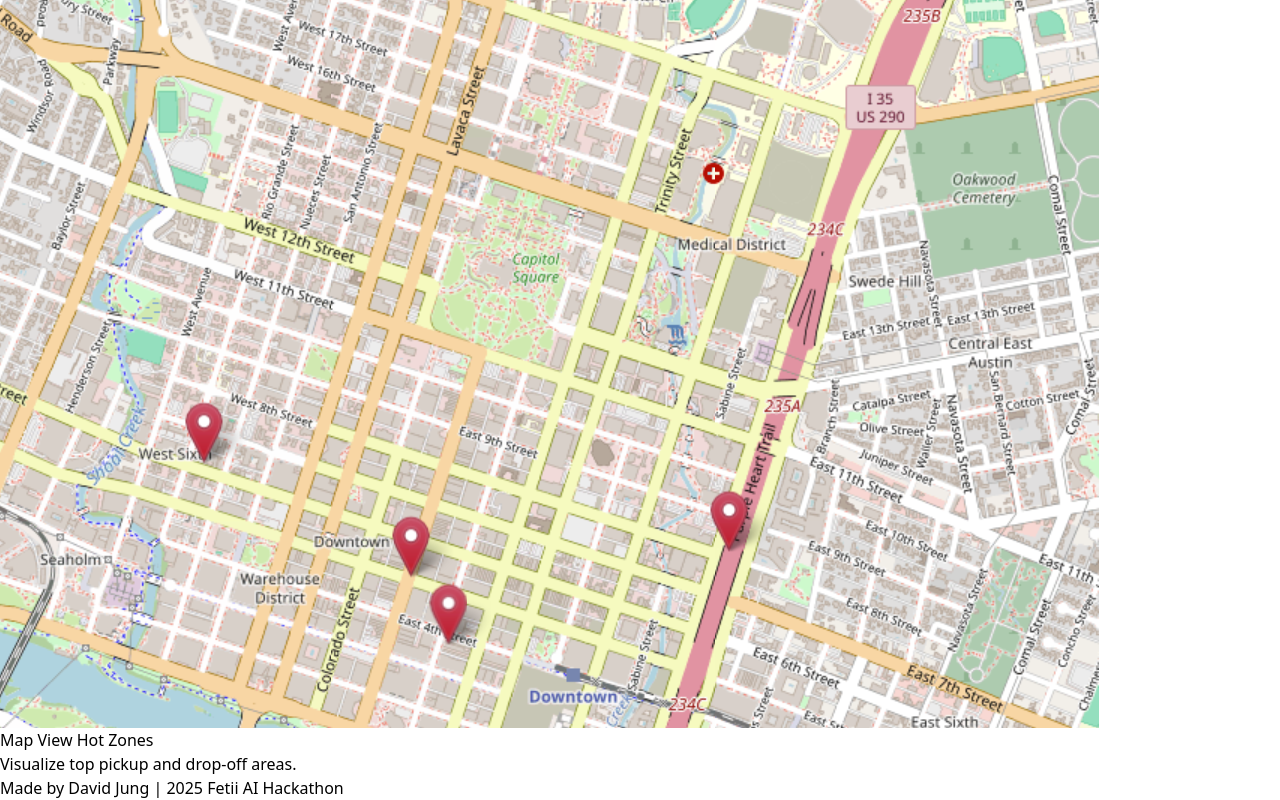
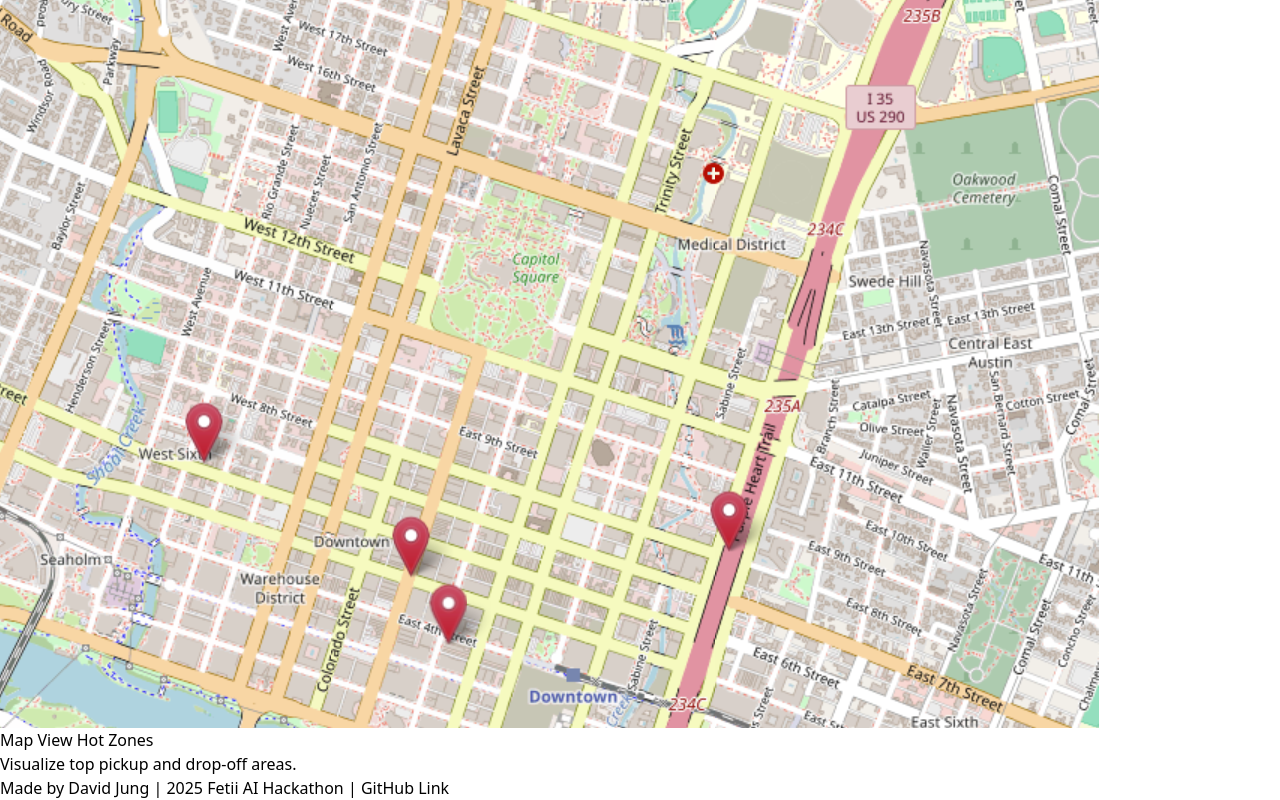
Before and after one commit to davidjung1001/rideshareai, a Next.js app: page / in a window 1280 px wide. Shown: the part 816-1616 px from the top of the page. Built offline with nearby package versions, Linux system fonts and the light colour scheme.

Commit message:
github link added

```diff
--- a/src/components/Footer.js
+++ b/src/components/Footer.js
@@ -2,9 +2,17 @@
 
 export default function Footer() {
   return (
-    <footer className="bg-gray-100 py-6 mt-12">
-      <div className="max-w-7xl mx-auto text-center text-gray-600">
-        Made by David Jung | 2025 Fetii AI Hackathon
+    <footer className="bg-gray-900 py-6 mt-12">
+      <div className="max-w-7xl mx-auto text-center text-gray-400 text-sm">
+        Made by David Jung | 2025 Fetii AI Hackathon |{" "}
+        <a
+          href="https://github.com/davidjung1001"
+          target="_blank"
+          rel="noopener noreferrer"
+          className="hover:text-purple-500"
+        >
+          GitHub Link
+        </a>
       </div>
     </footer>
   )
```
